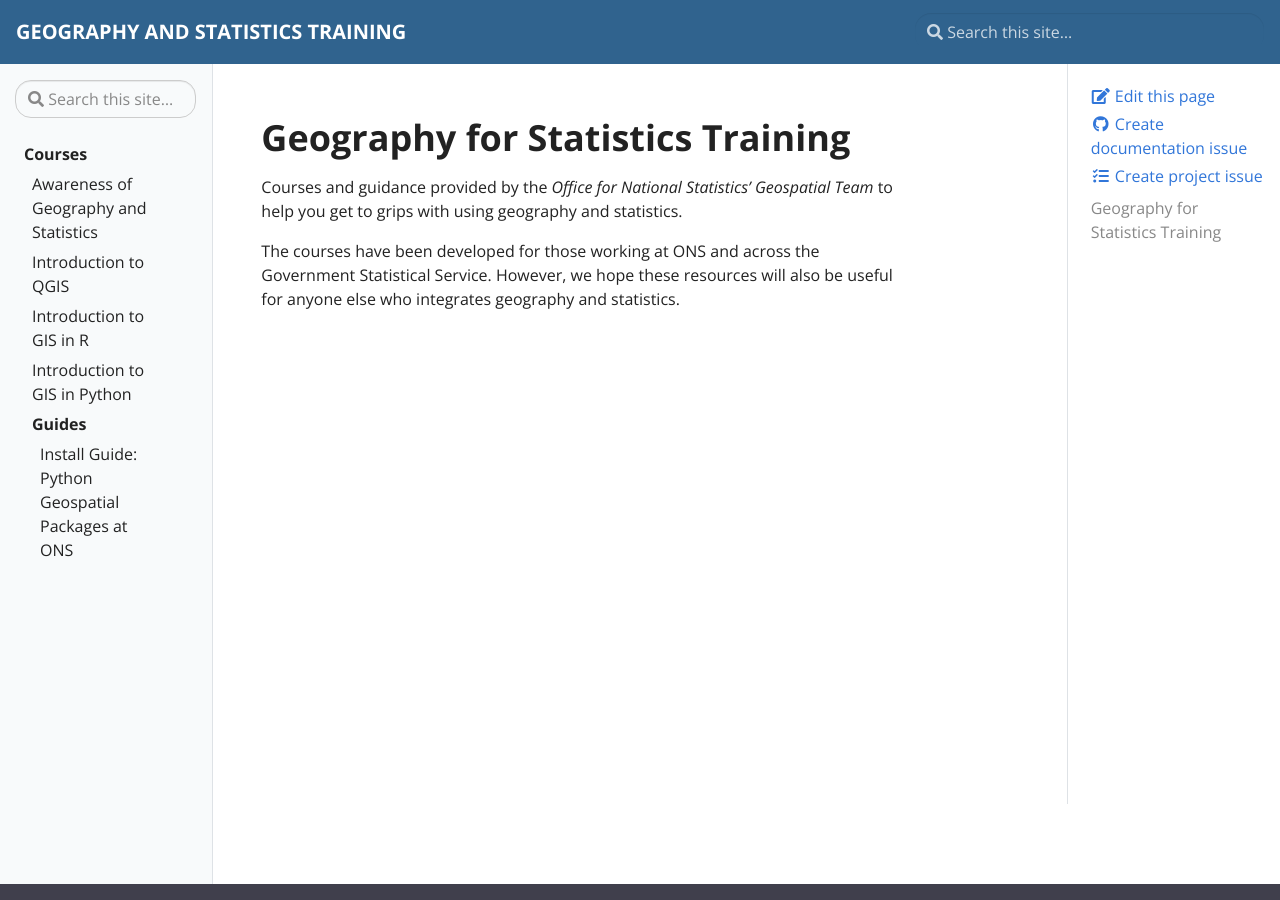
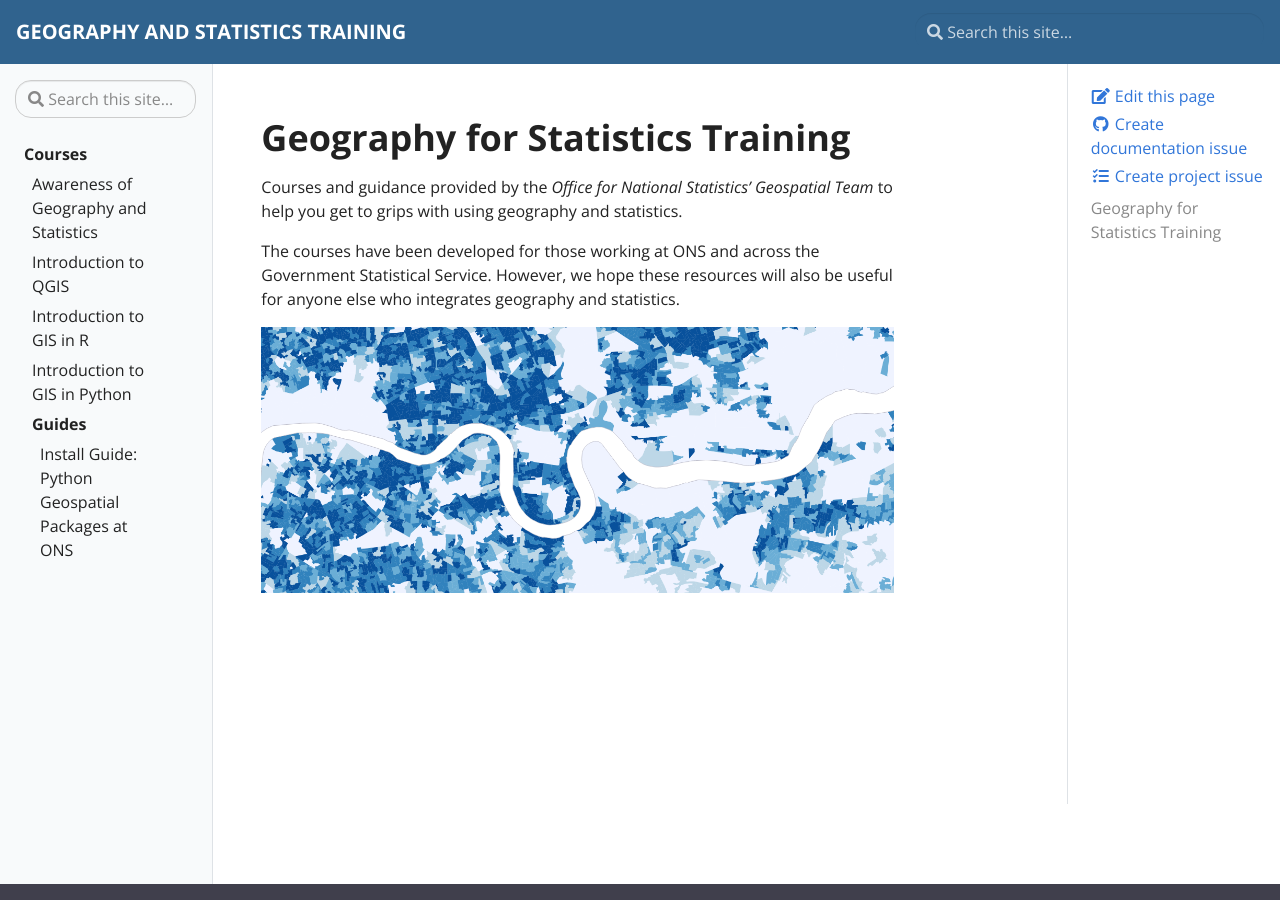
Before and after one commit to ONSgeo/geospatial-training, a Jekyll site: the page built from pages/index.md, in a window 1280 px wide and 900 px high. Built offline with Jekyll 4.4.1, drawn with Linux system fonts in a browser that asks for light colours.

Commit message:
added image on homepage

```diff
--- a/pages/index.md
+++ b/pages/index.md
@@ -9,3 +9,5 @@ permalink: /
 Courses and guidance provided by the *Office for National Statistics' Geospatial Team* to help you get to grips with using geography and statistics.
 
 The courses have been developed for those working at ONS and across the Government Statistical Service. However, we hope these resources will also be useful for anyone else who integrates geography and statistics.
+
+![Map showing population density for output ares in London](https://github.com/ONSgeo/geospatial-training/blob/master/pages/EastEnders.PNG)
```
